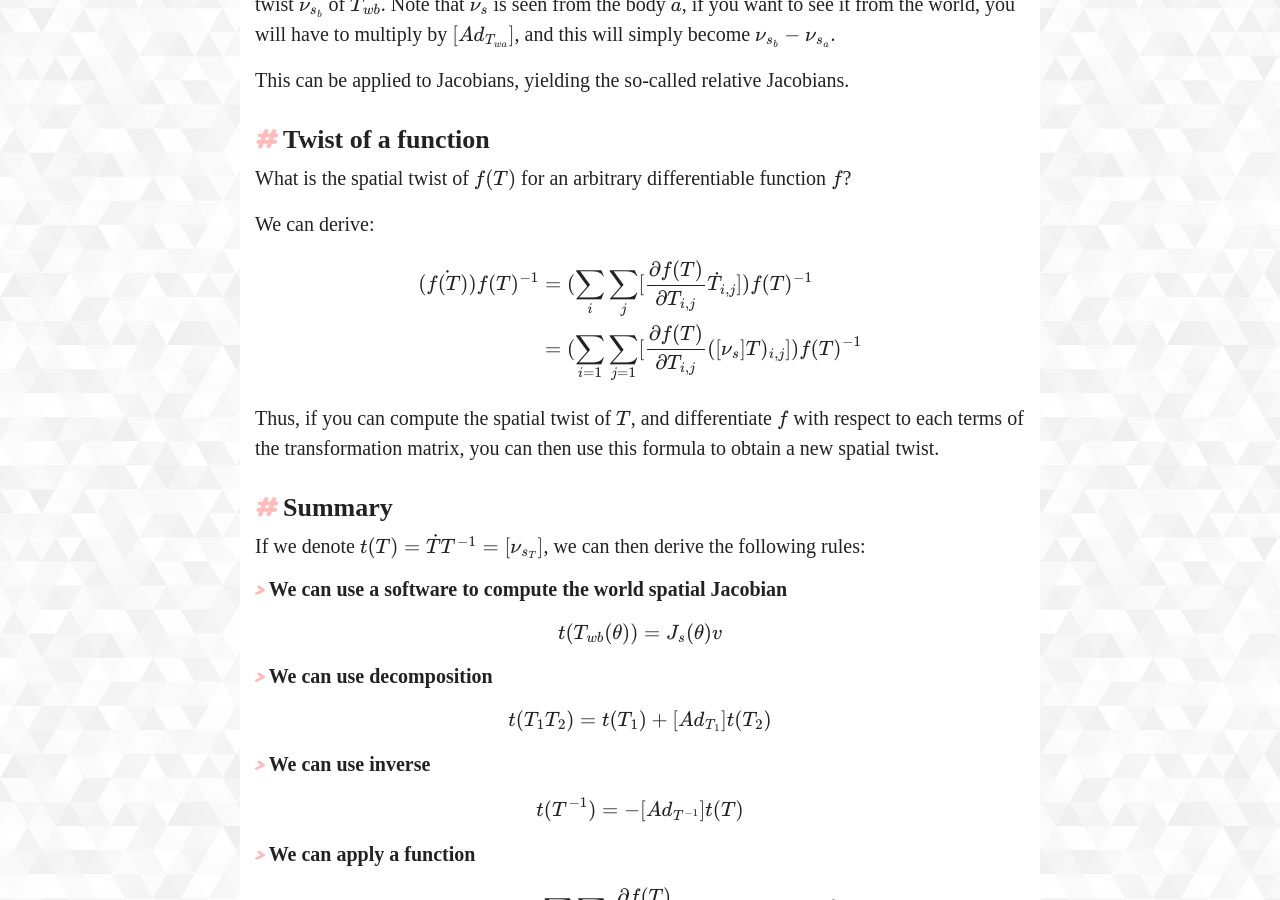
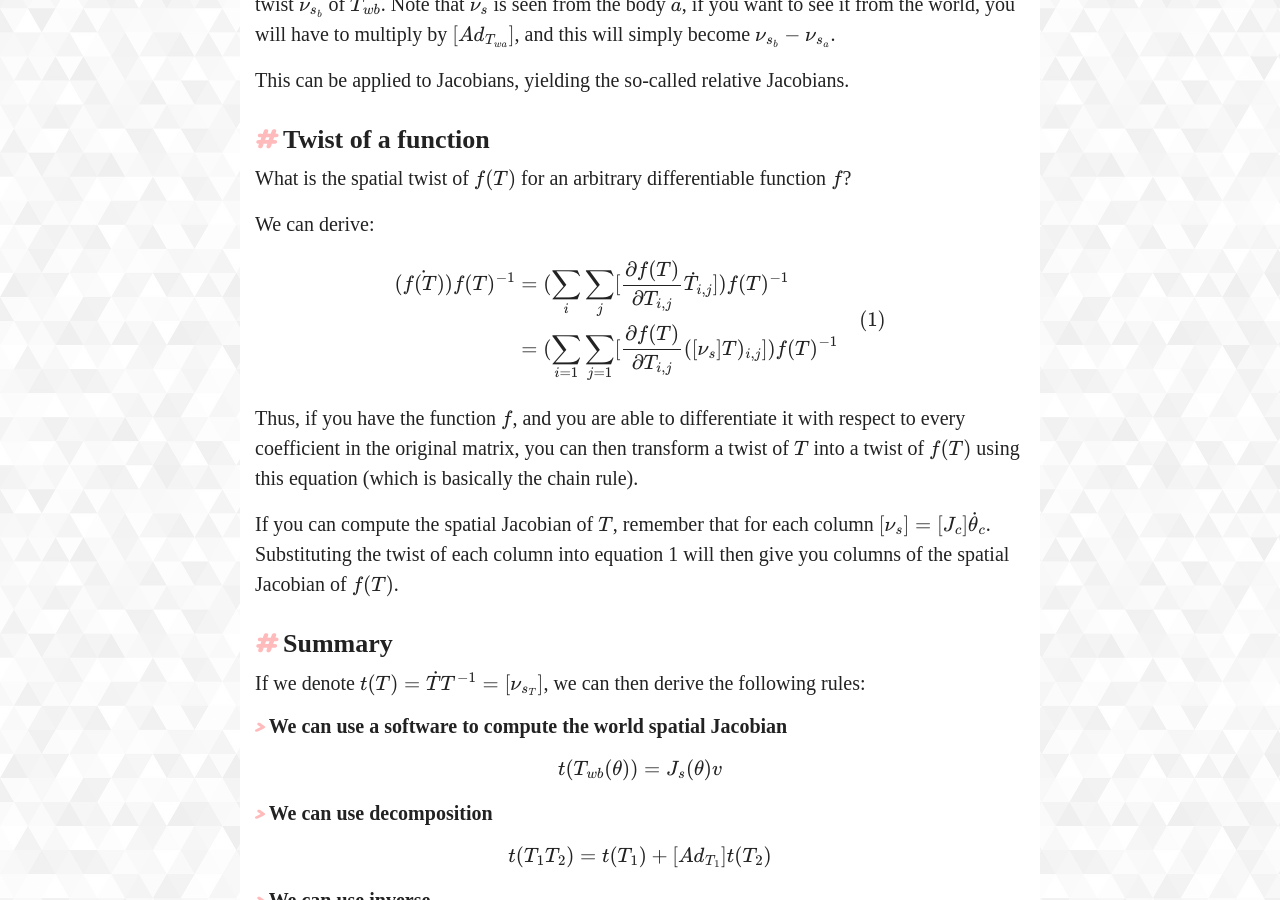
Before and after one commit to Gregwar/gregwar.github.io, a Jekyll site: the page built from twists.markdown, in a window 1280 px wide and 900 px high, scrolled down 3022 px. Built offline with Jekyll 4.4.1, drawn with Linux system fonts in a browser that asks for light colours; some web fonts are replaced; formulas are drawn with MathJax 3.

Commit message:
Chain rule...

```diff
--- a/twists.markdown
+++ b/twists.markdown
@@ -246,10 +246,15 @@ f(T)^{-1} \\
 f(T)^{-1}
 
 \end{split}
+\space \space \space \space (1)
 $$
 
-Thus, if you can compute the spatial twist of $$T$$, and differentiate $$f$$ with respect to each terms
-of the transformation matrix, you can then use this formula to obtain a new spatial twist.
+Thus, if you have the function $$f$$, and you are able to differentiate it with respect to every coefficient in the
+original matrix, you can then transform a twist of $$T$$ into a twist of $$f(T)$$ using this equation (which is
+basically the chain rule).
+
+If you can compute the spatial Jacobian of $$T$$, remember that for each column $$[\nu_s] = [J_c] \dot \theta_c$$.
+Substituting the twist of each column into equation 1 will then give you columns of the spatial Jacobian of $$f(T)$$.
 
 # Summary
 
```
